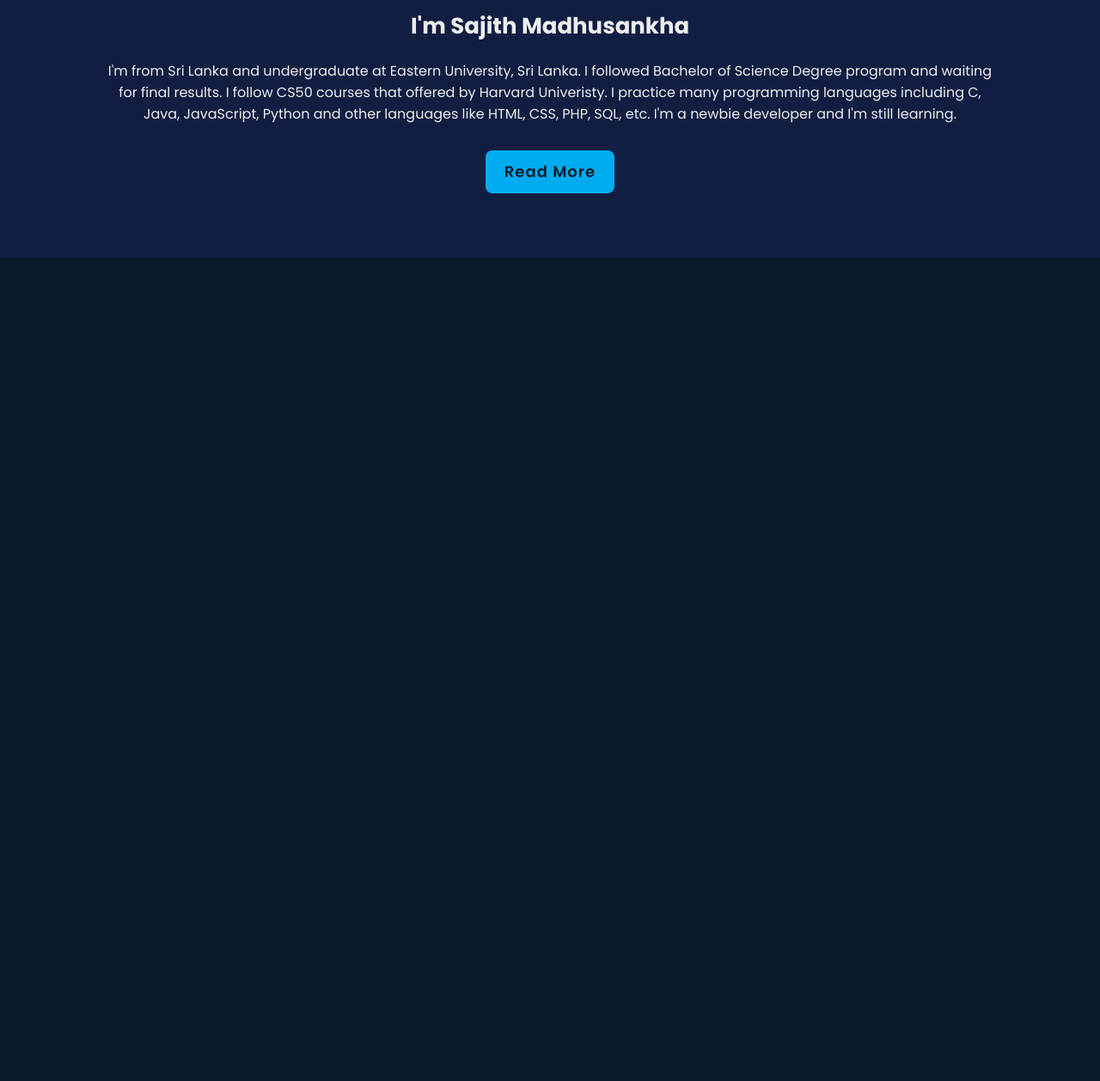
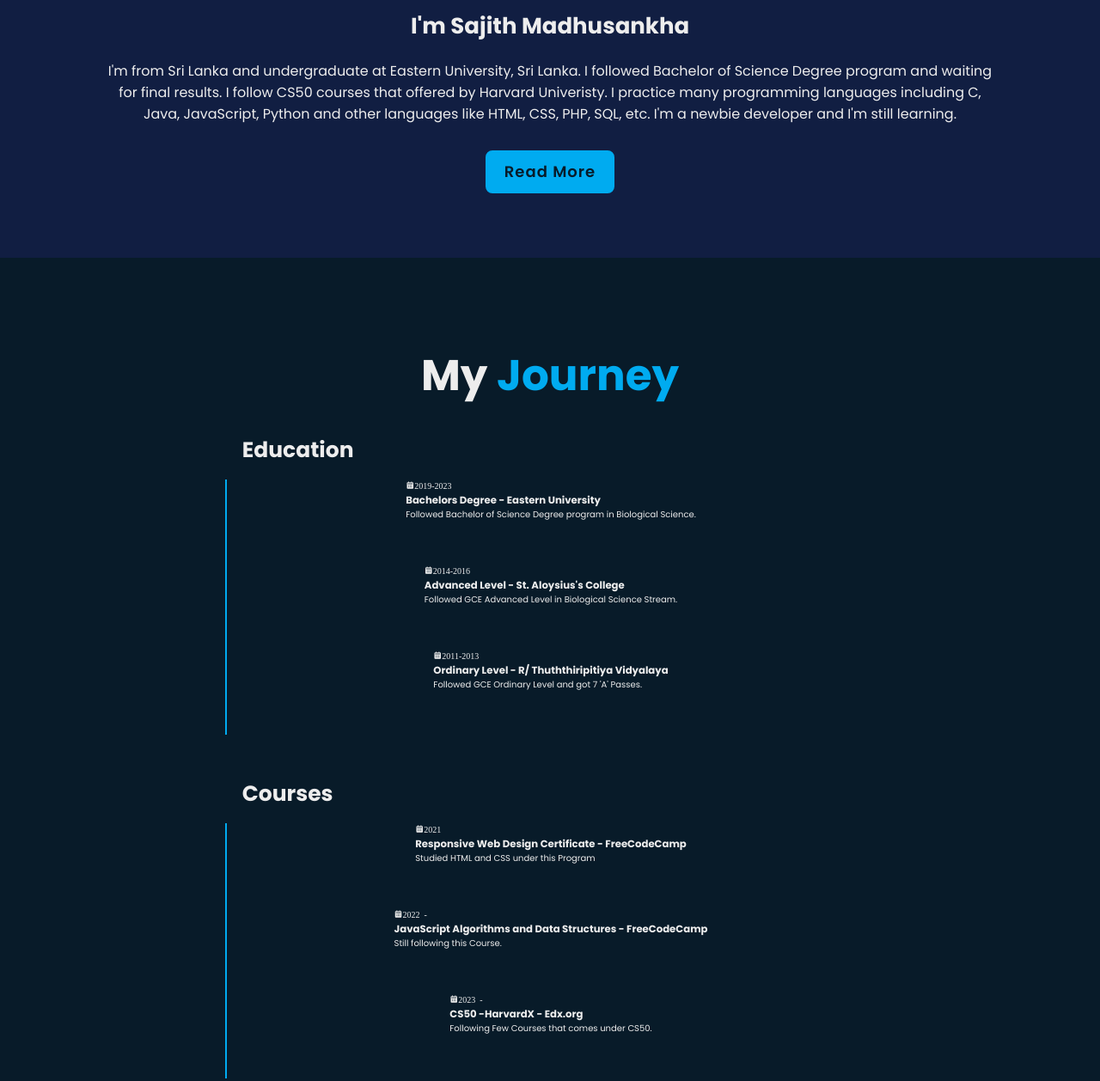
Before and after one commit to Sajith-Madhusankha/sajith-madhusankha.github.io, a plain HTML site: page index.html in a window 1280 px wide. Shown: the part 1300-2558 px from the top of the page at 86% size. Before the commit the page ends 1600 px from the top, so only its background shows below. Drawn offline with nearby package versions, Linux system fonts and the light colour scheme; a script that the page names is missing.

Commit message:
Designed Education Section

```diff
--- a/css/style.css
+++ b/css/style.css
@@ -299,3 +299,58 @@ span {
 .btn-box.btns a::before {
     background: var(--second-bg-color);
 }
+
+.education {
+    display: flex;
+    justify-content: center;
+    align-items: center;
+    flex-direction: column;
+    min-height: auto;
+    padding-bottom: 5rem;
+}
+
+.education .education-row {
+    display: flex;
+    flex-wrap: wrap;
+    gap: 5rem;
+}
+
+.education-row .education-column {
+    flex: 1 1 40rem;
+}
+
+.education-column .title {
+    font-size: 2.5rem;
+    margin: 0 0 1.5rem 2rem;
+}
+
+.education-column .education-box {
+    border-left: .2rem solid var(--main-color);
+}
+
+.education-row .education-content {
+    position: relative;
+    padding-left: 2rem;
+}
+
+.education-content .content {
+    position: relative;
+    padding-left: 1.5rem;
+    border: .2rem solid var(--main-color);
+    border-radius: .6rem;
+    margin-bottom: 2rem;
+}
+
+.education-content .content .year {
+    font-size: 1.5rem;
+    color: var(--main-color);
+    padding-bottom: .5rem;
+}
+
+.education-content .content .year i {
+    padding-right: .5rem;
+}
+
+.education-content .content h3 {
+    font-size: 2rem;
+}
--- a/index.html
+++ b/index.html
@@ -75,6 +75,74 @@
         </div>
     </section>
 
+    <!--education section design-->
+    <section class="education" id="education">
+        <h2 class="heading">My <span>Journey</span></h2>
+
+        <div class="education-row">
+            <div class="education-column">
+                <h3 class="title">Education</h3>
+
+                <div class="education-box">
+                    <div class="education content">
+                        <div class="content">
+                            <div class="year"><i class='bx bxs-calendar'>2019-2023</i></div>
+                            <h3>Bachelors Degree - Eastern University</h3>
+                            <p>Followed Bachelor of Science Degree program in Biological Science.</p>
+                        </div>
+                    </div>
+
+                    <div class="education content">
+                        <div class="content">
+                            <div class="year"><i class='bx bxs-calendar'>2014-2016</i></div>
+                            <h3>Advanced Level - St. Aloysius's College</h3>
+                            <p>Followed GCE Advanced Level in Biological Science Stream.</p>
+                        </div>
+                    </div>
+
+                    <div class="education content">
+                        <div class="content">
+                            <div class="year"><i class='bx bxs-calendar'>2011-2013</i></div>
+                            <h3>Ordinary Level - R/ Thuththiripitiya Vidyalaya</h3>
+                            <p>Followed GCE Ordinary Level and got 7 'A' Passes.</p>
+                        </div>
+                    </div>
+                </div>
+            </div>
+
+            <div class="education-column">
+                <h3 class="title">Courses</h3>
+
+                <div class="education-box">
+                    <div class="education content">
+                        <div class="content">
+                            <div class="year"><i class='bx bxs-calendar'>2021</i></div>
+                            <h3>Responsive Web Design Certificate - FreeCodeCamp</h3>
+                            <p>Studied HTML and CSS under this Program</p>
+                        </div>
+                    </div>
+
+                    <div class="education content">
+                        <div class="content">
+                            <div class="year"><i class='bx bxs-calendar'>2022 -</i></div>
+                            <h3>JavaScript Algorithms and Data Structures - FreeCodeCamp</h3>
+                            <p>Still following this Course.</p>
+                        </div>
+                    </div>
+
+                    <div class="education content">
+                        <div class="content">
+                            <div class="year"><i class='bx bxs-calendar'>2023 -</i></div>
+                            <h3>CS50 -HarvardX - Edx.org</h3>
+                            <p>Following Few Courses that comes under CS50.</p>
+                        </div>
+                    </div>
+                </div>
+            </div>
+
+        </div>
+    </section>
+
     <script src="js/main.js"></script>
 </body>
 </html>
```
